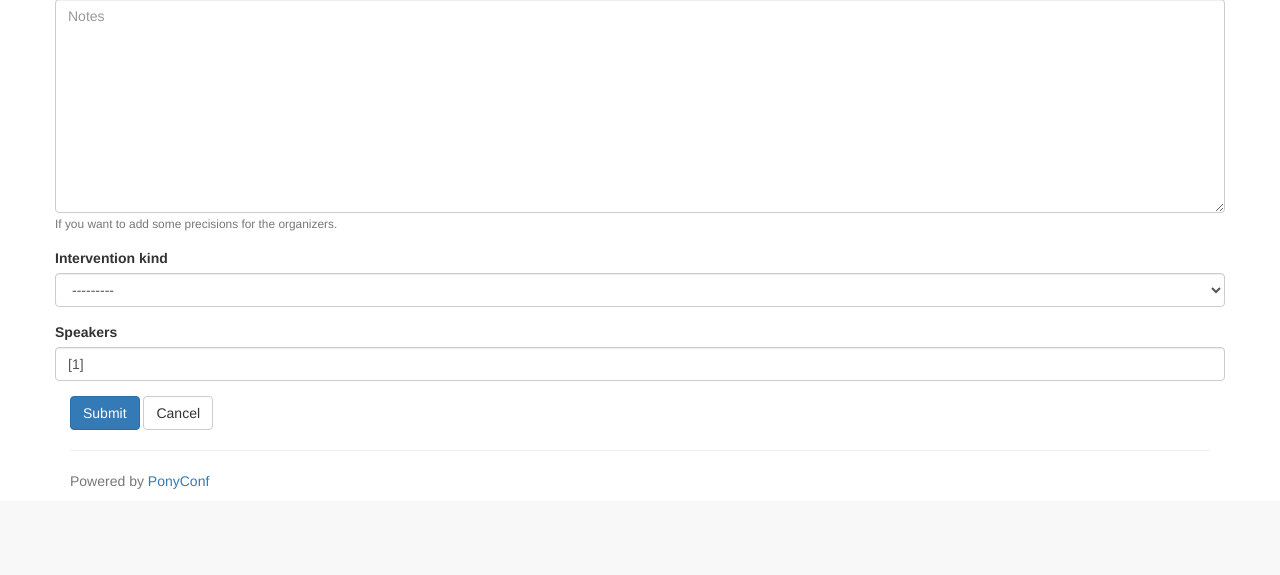
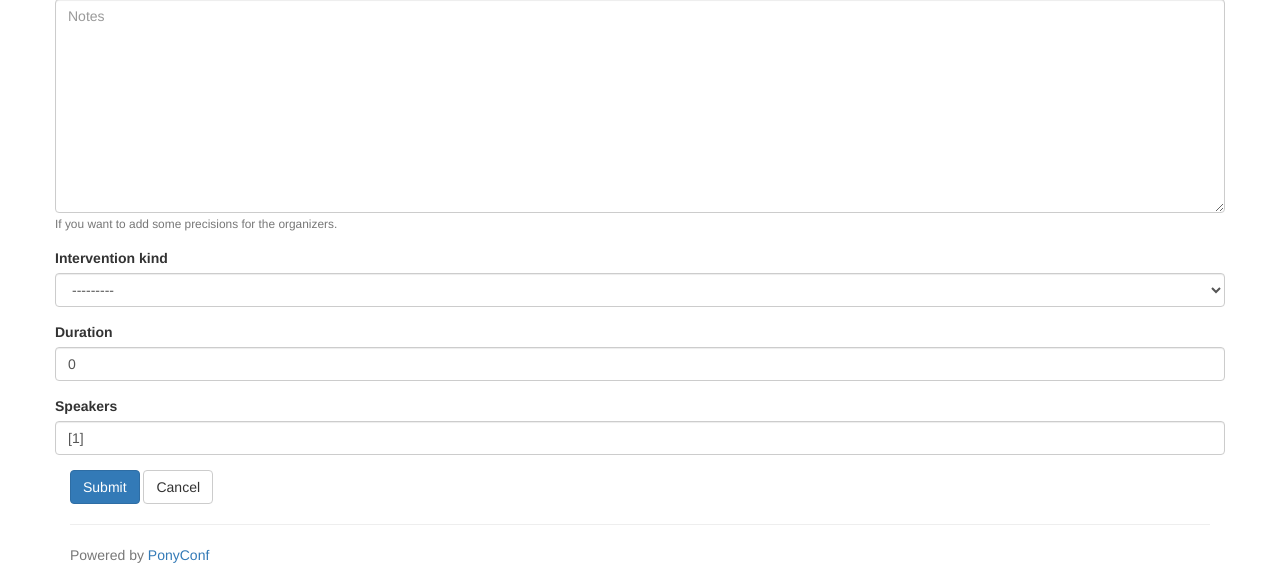
Before and after one commit to PonyConf/PonyConf, a Django app: page /talk/add/ in a window 1280 px wide. Shown: the part 747-1322 px from the top of the page. Before the commit the page ends 1236 px from the top, so only its background shows below. Run offline with Django 3.2, Linux system fonts and the light colour scheme; a user stored in the database is signed in; data comes from the database, SQL or seed files in the repository; tables that the repository leaves empty hold one stand-in row (values such as "Sample post"); some libraries are stand-ins or nearby versions.

Commit message:
track duration

```diff
--- a/proposals/forms.py
+++ b/proposals/forms.py
@@ -30,7 +30,7 @@ class TalkForm(forms.ModelForm):
 
     class Meta:
         model = Talk
-        fields = ['title', 'abstract', 'description', 'topics', 'track', 'notes', 'event', 'speakers']
+        fields = ['title', 'abstract', 'description', 'topics', 'track', 'notes', 'event', 'duration', 'speakers']
         widgets = {'topics': forms.CheckboxSelectMultiple(), 'speakers': Select2TagWidget()}
         help_texts = {
             'abstract': _('Should be less than 255 characters'),
--- a/proposals/models.py
+++ b/proposals/models.py
@@ -49,6 +49,9 @@ class Track(PonyConfModel):
     class Meta:
         unique_together = ('site', 'name')
 
+    def estimated_duration(self):
+        return sum([talk.estimated_duration() for talk in self.talk_set.all()])
+
     def __str__(self):
         return self.name
 
@@ -81,6 +84,7 @@ class Event(models.Model):
 
     site = models.ForeignKey(Site, on_delete=models.CASCADE)
     name = models.CharField(max_length=64)
+    duration = models.IntegerField(default=0)
 
     class Meta:
         unique_together = ('site', 'name')
@@ -108,12 +112,16 @@ class Talk(PonyConfModel):
     notes = models.TextField(blank=True, verbose_name=_('Notes'))
     event = models.ForeignKey(Event, verbose_name=_('Intervention kind'))
     accepted = models.NullBooleanField(default=None)
+    duration = models.IntegerField(default=0)
 
     class Meta:
         ordering = ('title',)
 
     def __str__(self):
         return self.title
+
+    def estimated_duration(self):
+        return self.duration or self.event.duration
 
     def get_absolute_url(self):
         return reverse('show-talk', kwargs={'slug': self.slug})
--- a/proposals/templates/proposals/track_list.html
+++ b/proposals/templates/proposals/track_list.html
@@ -1,6 +1,6 @@
 {% extends 'base.html' %}
 
-{% load bootstrap3 accounts_tags i18n %}
+{% load bootstrap3 accounts_tags proposals_tags i18n %}
 
 {% block tracktab %} class="active"{% endblock %}
 
@@ -23,6 +23,8 @@
         <a href="{{ track.get_absolute_url }}">{{ track.talk_set.count }} {% trans "talk" %}{{ track.talk_set.count|pluralize }}</a>
         |
         <a href="{% url 'edit-track' track.slug %}">{% bootstrap_icon "pencil" %}</a>
+        |
+        {{ track.estimated_duration|duration_format }}
     {% endif %}
   </div>
     {% cycle '' '<div class="clearfix visible-xs"></div>' %}
--- a/proposals/views.py
+++ b/proposals/views.py
@@ -153,10 +153,12 @@ def talk_edit(request, talk=None):
         form.fields['topics'].disabled = True
         if not talk.is_editable_by(request.user):
             form.fields.pop('track')
+            form.fields.pop('duration')
     else:
         form.fields['speakers'].initial = [request.user]
         if not is_orga(request, request.user):
             form.fields.pop('track')
+            form.fields.pop('duration')
     if request.method == 'POST' and form.is_valid():
         if hasattr(talk, 'id'):
             talk = form.save()
```
Also changed, not shown: proposals/templatetags/proposals_tags.py (+7 -0 lines), proposals/migrations/0015_auto_20161005_1932.py (added).
